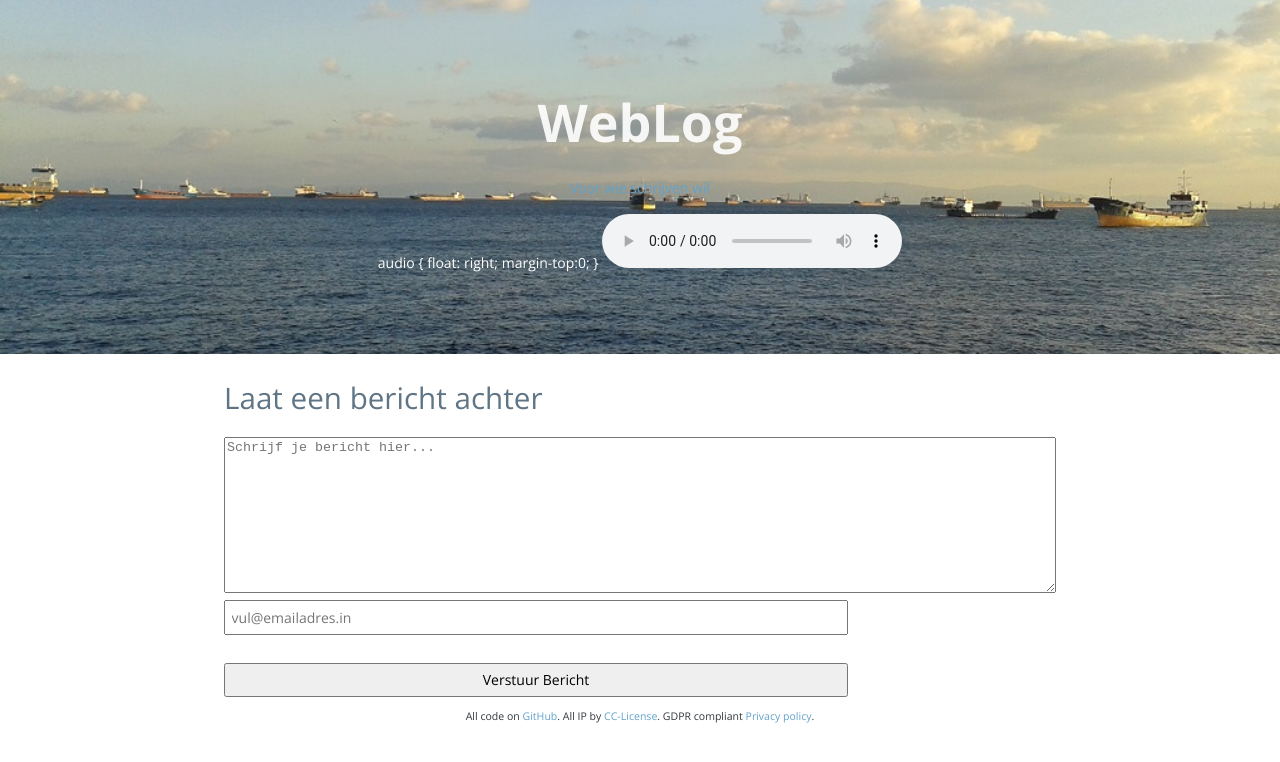
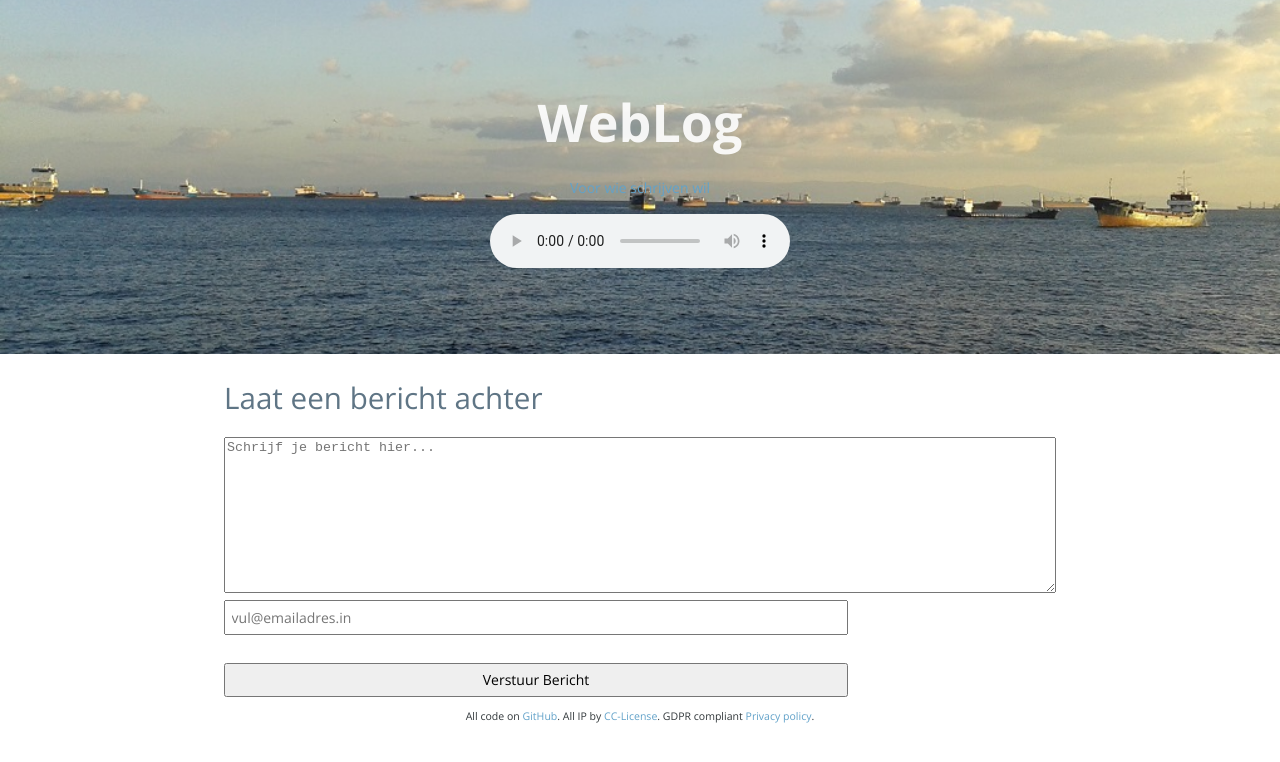
Before and after one commit to fprisse/Weblog, a Jekyll site: the page built from talktome.md, in a window 1280 px wide. Shown: the top 762 px of the page. Built offline with Jekyll 4.4.1, drawn with Linux system fonts in a browser that asks for light colours; nearby versions of some CDN libraries; comment, search, counter and statistics services are not loaded.

Commit message:
Update header.html

```diff
--- a/_includes/header.html
+++ b/_includes/header.html
@@ -3,9 +3,5 @@
      <!--<h3 style="font-weight: lighter;">a blog for <a class="header-link" href="http://canijustgo.com/" target="_blank">canijustgo.com</a></h3>-->
      <!--<h3> {{ site.description }} </h3> -->
      <p> <a href="{{ site.baseurl }}/talktome"> Voor wie schrijven wil </a></p>
-     audio {
-  float: right;
-  margin-top:0;
-}
-     <audio src="http://direct.fipradio.fr/live/fip-webradio3.mp3" controls></audio>
+<center><audio src="http://direct.fipradio.fr/live/fip-webradio3.mp3" controls></audio>
 </header>
```
